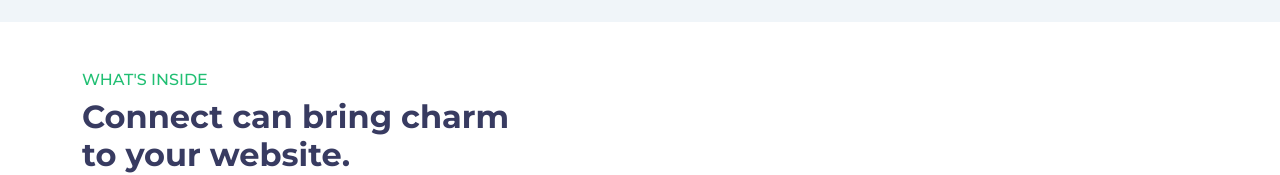
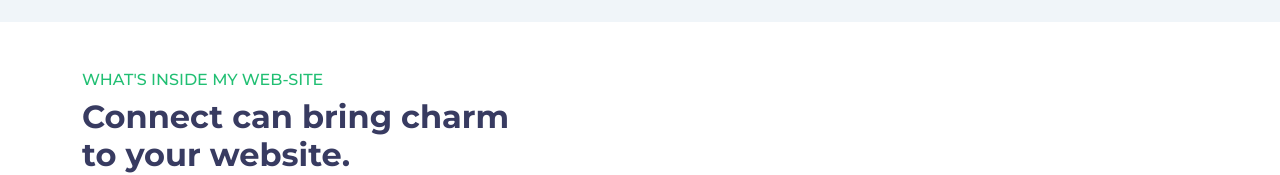
Before and after one commit to AbduboriyAhmadjonov/my-own-website, a plain HTML site: page index.html in a window 1280 px wide. Shown: the part 559-734 px from the top of the page. Drawn offline with nearby package versions, Linux system fonts and the light colour scheme.

```diff
--- a/index.html
+++ b/index.html
@@ -74,7 +74,7 @@
         <div class="container">
             <div class="row">
                 <div class="col-12 col-md-5">
-                    <h6 class="text-green-custom">WHAT'S INSIDE</h6>
+                    <h6 class="text-green-custom">WHAT'S INSIDE MY WEB-SITE</h6>
                     <h2 class="text-dark-blue-custom">Connect can bring charm to your website.</h2>
                     <p class="text-light-grey-custom">Get staright to the point always, people find it attractive when they visit your website.</p>
                 </div>
```
